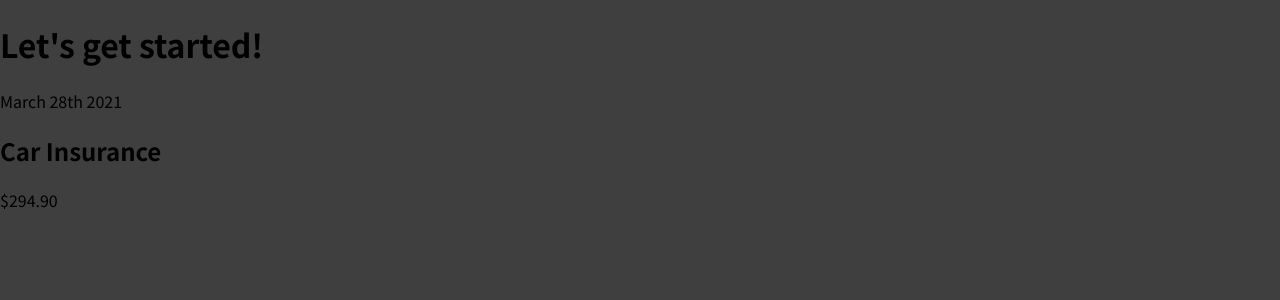
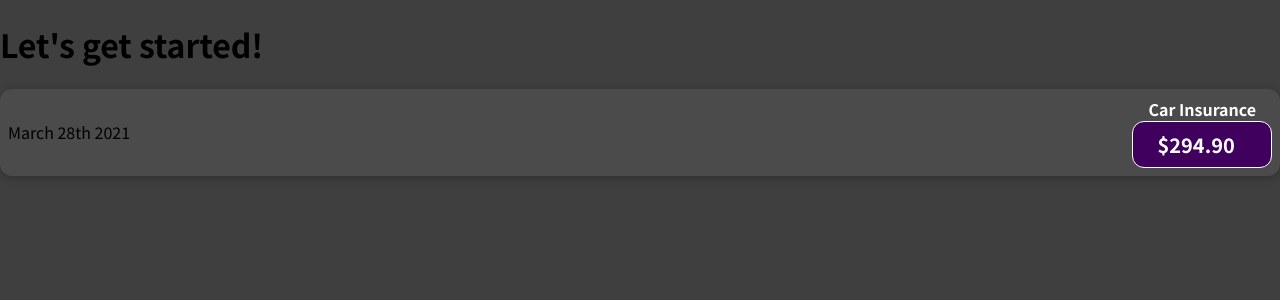
Before and after one commit to gnzlplcs/react-the_complete_guide, a JavaScript app in the folder project/: page / in a window 1280 px wide. Shown: the top 300 px of the page. Built offline with nearby package versions, Linux system fonts and the light colour scheme.

Commit message:
:lipstick: add basic CSS styling
lesson 34

```diff
--- /dev/null
+++ b/project/src/components/ExpenseItem.css
@@ -0,0 +1,56 @@
+.expense-item {
+  display: flex;
+  justify-content: space-between;
+  align-items: center;
+  box-shadow: 0 2px 8px rgba(0, 0, 0, 0.25);
+  padding: 0.5rem;
+  margin: 1rem 0;
+  border-radius: 12px;
+  background-color: #4b4b4b;
+}
+
+.expense-item__description {
+  display: flex;
+  flex-direction: column;
+  gap: 1rem;
+  align-items: flex-end;
+  flex-flow: column-reverse;
+  justify-content: flex-start;
+  flex: 1;
+}
+
+.expense-item h2 {
+  color: #3a3a3a;
+  font-size: 1rem;
+  flex: 1;
+  margin: 0 1rem;
+  color: white;
+}
+
+.expense-item__price {
+  font-size: 1rem;
+  font-weight: bold;
+  color: white;
+  background-color: #40005d;
+  border: 1px solid white;
+  padding: 0.5rem;
+  border-radius: 12px;
+}
+
+@media (min-width: 580px) {
+  .expense-item__description {
+    flex-direction: row;
+    align-items: center;
+    justify-content: flex-start;
+    flex: 1;
+  }
+
+  .expense-item__description h2 {
+    font-size: 1.25rem;
+  }
+
+  .expense-item__price {
+    font-size: 1.25rem;
+    padding: 0.5rem 1.5rem;
+  }
+}
--- a/project/src/components/ExpenseItem.js
+++ b/project/src/components/ExpenseItem.js
@@ -1,12 +1,12 @@
-import React from "react";
+import "./ExpenseItem.css";
 
 const ExpenseItem = () => {
   return (
-    <div>
+    <div className="expense-item">
       <div>March 28th 2021</div>
       <div>
-        <h2>Car Insurance</h2>
-        <div>$294.90</div>
+        <h2 className="expense-item__description">Car Insurance</h2>
+        <div className="expense-item__price">$294.90</div>
       </div>
     </div>
   );
```
